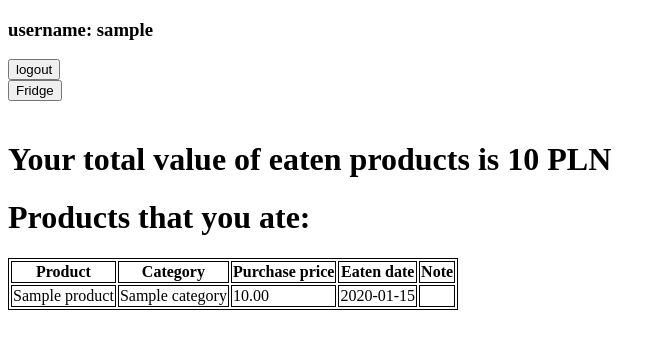
After one commit to michalzolyniak/fridge_django, a Django app: page /eaten_products/ in a window 1280 px wide. The commit adds this page. Shown: the top 349 px of the page, without its empty margins (0-666 px from the left). Run offline with Django 3.2, Linux system fonts and the light colour scheme; a user stored in the database is signed in; tables that the repository leaves empty hold one stand-in row (values such as "Sample post").

Commit message:
ready to show

```diff
--- a/fridge/fridge/urls.py
+++ b/fridge/fridge/urls.py
@@ -19,7 +19,7 @@ from fridge_management.views import \
     UserCreateView, LoginView, \
     LogoutView, FridgeView, ProductCreateView, \
     CategoryCreateView, FridgeAddProductView, NoteCreateView, \
-    FridgeRemoveProductView, FridgeWasteView
+    FridgeRemoveProductView, FridgeWasteView, FridgeEatenProductsView
 
 urlpatterns = [
     path('admin/', admin.site.urls),
@@ -33,4 +33,5 @@ urlpatterns = [
     path('add_note_to_product/<int:product_id>/', NoteCreateView.as_view(), name='add-note'),
     path('remove_product_from_fridge/<int:record_id>/', FridgeRemoveProductView.as_view(), name='remove-fridge'),
     path('waste/', FridgeWasteView.as_view(), name='waste'),
+    path('eaten_products/', FridgeEatenProductsView.as_view(), name='eaten-products'),
 ]
--- a/fridge/fridge_management/forms.py
+++ b/fridge/fridge_management/forms.py
@@ -12,8 +12,8 @@ STATUS_T0_CHOSE = (
     (3, "Cancel"),
 )
 
+User = get_user_model()
 
-User = get_user_model()
 
 class UserCreateForm(forms.Form):
     login = forms.CharField(max_length=150)
@@ -46,7 +46,7 @@ class AddProductForm(forms.Form):
     name = forms.CharField()
     consumption_hours = forms.IntegerField()
     category = forms.ModelMultipleChoiceField(queryset=Category.objects.all())
-    default_price = forms.DecimalField()
+    # default_price = forms.DecimalField()
 
 
 class AddCategoryForm(forms.Form):
@@ -63,7 +63,7 @@ class AddProductToFridgeForm(forms.Form):
     product = forms.ModelChoiceField(queryset=Product.objects.all())
     purchase_price = forms.DecimalField()
     expiration_date = forms.DateField()
-    date_added = forms.DateField()
+    date_added = forms.DateField(initial=datetime.now())
     open = forms.BooleanField(required=False)
 
 
--- a/fridge/fridge_management/models.py
+++ b/fridge/fridge_management/models.py
@@ -4,12 +4,12 @@ from django.db import models
 from django.db import models
 from django.conf import settings
 
-
 STATUS = (
     (1, "Eaten"),
     (2, "ejected"),
     (3, "fridge"),
 )
+
 
 class Category(models.Model):
     name = models.CharField(max_length=100, unique=True)
--- a/fridge/fridge_management/templates/fridge/add_category.html
+++ b/fridge/fridge_management/templates/fridge/add_category.html
@@ -1,6 +1,10 @@
 {% extends 'fridge/base.html' %}
 
 {% block content %}
+    <form action="/">
+        <input type="submit" value="Fridge"/>
+    </form>
+    <br/>
     <form action="" method="post">
         {% csrf_token %}
         {{ form }}
--- a/fridge/fridge_management/templates/fridge/add_note.html
+++ b/fridge/fridge_management/templates/fridge/add_note.html
@@ -1,6 +1,9 @@
 {% extends 'fridge/base.html' %}
 
 {% block content %}
+     <form action="/">
+        <input type="submit" value="Fridge"/>
+    </form>
     <form action="" method="post">
         {% csrf_token %}
         <h1>Product name: {{product_name}}</h1>
--- a/fridge/fridge_management/templates/fridge/add_product.html
+++ b/fridge/fridge_management/templates/fridge/add_product.html
@@ -1,6 +1,10 @@
 {% extends 'fridge/base.html' %}
 
 {% block content %}
+    <form action="/">
+        <input type="submit" value="Fridge"/>
+    </form>
+    <br/>
     <form action="" method="post">
         {% csrf_token %}
         {{ form.as_p }}
--- a/fridge/fridge_management/templates/fridge/add_product_fridge.html
+++ b/fridge/fridge_management/templates/fridge/add_product_fridge.html
@@ -1,6 +1,10 @@
 {% extends 'fridge/base.html' %}
 
 {% block content %}
+    <form action="/">
+        <input type="submit" value="Fridge"/>
+    </form>
+    <br/>
     <form action="" method="post">
         {% csrf_token %}
         {{ form.as_p }}
--- /dev/null
+++ b/fridge/fridge_management/templates/fridge/eaten_products.html
@@ -0,0 +1,36 @@
+{% extends 'fridge/base.html' %}
+
+{% block content %}
+    <form action="/">
+        <input type="submit" value="Fridge"/>
+    </form>
+    <br/>
+    {% if eaten_data %}
+    <h1>Your total value of eaten products is {{eaten_value}} PLN</h1>
+    <h1>Products that you ate:</h1>
+        <table>
+            <tr>
+                <th>Product</th>
+                <th>Category</th>
+                <th>Purchase price</th>
+                <th>Eaten date</th>
+                <th>Note</th>
+            </tr>
+            {% for data in eaten_data %}
+                <TR>
+                    <TD>{{ data.product.name}}</TD>
+                    <TD>
+                        {% for category in data.product.category.all %}
+                            {{ category }}
+                        {% endfor %}
+                    </TD>
+                    <TD>{{ data.purchase_price }}</TD>
+                    <TD>{{ data.status_date|date:'Y-m-d' }}</TD>
+                    <TD></TD>
+                </TR>
+            {% endfor %}
+        </table>
+{% else %}
+    <p>Sorry there is on data</p>
+{% endif %}
+{% endblock %}
--- a/fridge/fridge_management/views.py
+++ b/fridge/fridge_management/views.py
@@ -11,7 +11,6 @@ from datetime import timedelta, datetime
 from .forms import UserCreateForm, LoginForm, AddProductForm, \
     AddCategoryForm, AddProductToFridgeForm, AddNoteForm, RemoveProductFromFridgeForm
 from .models import Fridge, Product, Category, Note
-from django.forms.models import model_to_dict
 
 User = get_user_model()
 
@@ -55,13 +54,7 @@ class LogoutView(RedirectView):
 
 class FridgeView(LoginRequiredMixin, View):
     def get(self, request):
-        notes = Note.objects.filter(user_id=request.user.id)
-        fridge_data = Fridge.objects.filter(user_id=request.user.id, status__isnull=True).order_by('-expiration_date')
-        # for data in fridge_data:
-        #     for note in notes:
-        #         if data.product.id == note.product.id:
-        #             print(note.notes)
-        fridge_data = Fridge.objects.filter(user_id=request.user.id, status__isnull=True).order_by('-expiration_date')
+        fridge_data = Fridge.objects.filter(user_id=request.user.id, status__isnull=True).order_by('expiration_date')
         notes = Note.objects.filter(user_id=request.user.id)
         fridge_value = fridge_data.aggregate(Sum('purchase_price'))
         fridge_value = fridge_value['purchase_price__sum']
@@ -90,7 +83,7 @@ class ProductCreateView(LoginRequiredMixin, View):
             cd = form.cleaned_data
             name = cd['name']
             consumption_hours = cd['consumption_hours']
-            default_price = cd['default_price']
+            default_price = 1
             categories = cd['category']
             product = Product.objects.create(
                 name=name,
@@ -217,3 +210,12 @@ class FridgeWasteView(LoginRequiredMixin, View):
         waste_value = waste_value['purchase_price__sum']
         return render(request, "fridge/waste.html",
                       {"waste_data": waste_data, "waste_value": waste_value})
+
+
+class FridgeEatenProductsView(LoginRequiredMixin, View):
+    def get(self, request):
+        eaten_data = Fridge.objects.filter(user_id=request.user.id, status=1).order_by('-status_date')
+        eaten_value = eaten_data.aggregate(Sum('purchase_price'))
+        eaten_value = eaten_value['purchase_price__sum']
+        return render(request, "fridge/eaten_products.html",
+                      {"eaten_data": eaten_data, "eaten_value": eaten_value})
```
Also changed, not shown: fridge/fridge_management/conftest.py (+26 -18 lines), fridge/fridge_management/templates/fridge/fridge.html (+40 -19 lines), fridge/fridge_management/templates/fridge/waste.html (+8 -2 lines), fridge/fridge_management/tests.py (+44 -18 lines), fridge/pytest.ini (line endings or trailing spaces).
